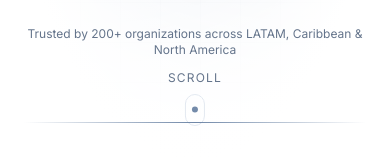
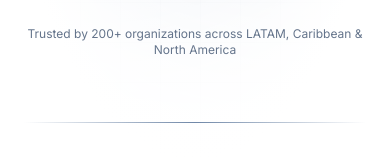
Before and after one commit to SrValdomero/PPP-full-site, a React (Vite) app: page / in a window 390 px wide. Shown: the part 678-844 px from the top of the page. Built offline with nearby package versions, Linux system fonts and the light colour scheme; no server answers.

Commit message:
fix: hide scroll indicator on mobile to prevent text overlap

```diff
--- a/src/components/landing/HeroSection.tsx
+++ b/src/components/landing/HeroSection.tsx
@@ -96,7 +96,7 @@
 
       {/* Scroll Indicator */}
       <motion.div
-        className="absolute bottom-10 left-1/2 -translate-x-1/2 flex flex-col items-center gap-2"
+        className="absolute bottom-10 left-1/2 -translate-x-1/2 hidden sm:flex flex-col items-center gap-2"
         initial={{ opacity: 0 }}
         animate={{ opacity: 1 }}
         transition={{ delay: 1.2 }}
```
